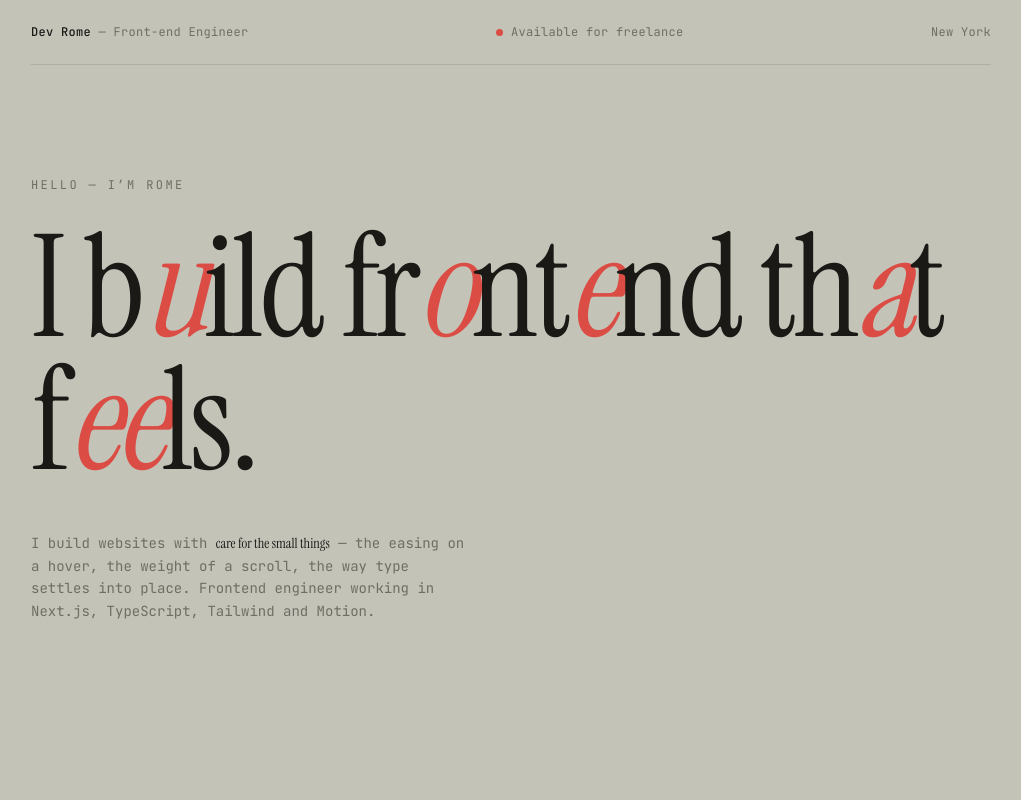
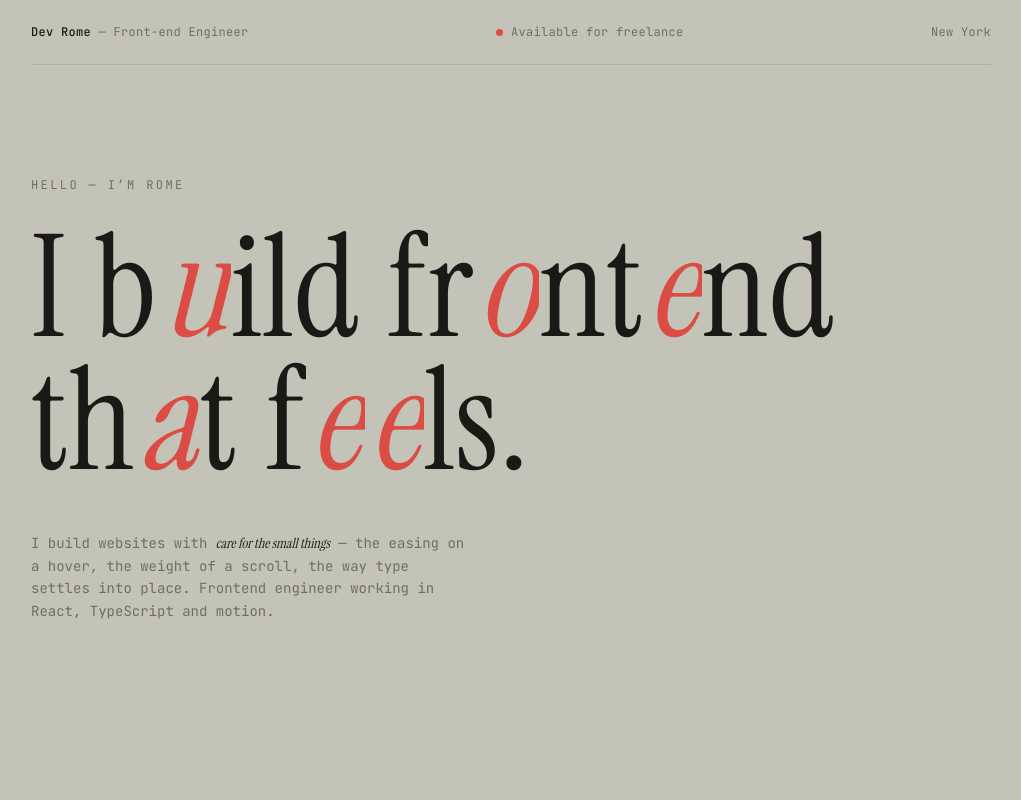
Before and after one commit to dev-rome/Dev-Rome-Portfolio, a Next.js app: page / in a window 1280 px wide. Shown: the top 800 px of the page, without its empty margins (129-1150 px from the left). Built offline with nearby package versions, Linux system fonts and the light colour scheme.

Commit message:
feat: add kinetic heading with masked reveal and cursor lean

```diff
--- a/components/Hero.tsx
+++ b/components/Hero.tsx
@@ -1,22 +1,22 @@
+import KineticHeading from "@/components/KineticHeading";
+
 export default function Hero() {
   return (
     <section className="py-24 sm:py-28">
       <p className="mb-7 font-mono text-xs uppercase tracking-[0.2em] text-muted">
         Hello — I&rsquo;m Rome
       </p>
-      <h1 className="font-serif font-normal leading-[0.94] tracking-tight text-[clamp(46px,11.5vw,142px)]">
-        I b<span className="italic text-accent">u</span>ild fr
-        <span className="italic text-accent">o</span>nt
-        <span className="italic text-accent">e</span>nd th
-        <span className="italic text-accent">a</span>t f
-        <span className="italic text-accent">ee</span>ls.
-      </h1>
+      <KineticHeading
+        text="I b*u*ild fr*o*nt*e*nd th*a*t f*ee*ls."
+        className="font-serif font-normal leading-[0.94] text-[clamp(46px,11.5vw,142px)]"
+      />
       <p className="mt-11 max-w-[52ch] font-mono text-sm leading-relaxed text-muted">
         I build websites with{" "}
-        <span className="font-serif text-ink">care for the small things</span> —
-        the easing on a hover, the weight of a scroll, the way type settles into
-        place. Frontend engineer working in Next.js, TypeScript, Tailwind and
-        Motion.
+        <em className="font-serif italic text-ink">
+          care for the small things
+        </em>{" "}
+        — the easing on a hover, the weight of a scroll, the way type settles
+        into place. Frontend engineer working in React, TypeScript and motion.
       </p>
     </section>
   );
--- /dev/null
+++ b/components/KineticHeading.tsx
@@ -0,0 +1,175 @@
+"use client";
+
+import { useEffect, useMemo, useRef } from "react";
+import { motion, useReducedMotion } from "motion/react";
+
+type Props = {
+  text: string;
+  className?: string;
+};
+
+const EASE = [0.16, 1, 0.3, 1] as const;
+const STAGGER = 0.022;
+const BASE_DELAY = 0.1;
+
+const RADIUS = 160;
+const STRENGTH = 10;
+const SMOOTH = 0.18;
+
+function parseWords(text: string) {
+  return text.split(" ").map((word) => {
+    const chars: { char: string; accent: boolean }[] = [];
+    let accent = false;
+    for (const ch of word) {
+      if (ch === "*") {
+        accent = !accent;
+        continue;
+      }
+      chars.push({ char: ch, accent });
+    }
+    return chars;
+  });
+}
+
+export default function KineticHeading({ text, className }: Props) {
+  const reduce = useReducedMotion();
+  const words = useMemo(() => parseWords(text), [text]);
+  const plain = useMemo(() => text.replace(/\*/g, ""), [text]);
+
+  const headingRef = useRef<HTMLHeadingElement>(null);
+  const leanRefs = useRef<(HTMLSpanElement | null)[]>([]);
+  const applied = useRef<{ x: number; y: number }[]>([]);
+
+  useEffect(() => {
+    if (reduce) return;
+    const heading = headingRef.current;
+    if (!heading) return;
+
+    let raf = 0;
+    let hovering = false;
+    let mx = 0;
+    let my = 0;
+
+    const onMove = (e: MouseEvent) => {
+      mx = e.clientX;
+      my = e.clientY;
+    };
+
+    const tick = () => {
+      const els = leanRefs.current;
+      const rects = els.map((el) => (el ? el.getBoundingClientRect() : null));
+      for (let i = 0; i < els.length; i++) {
+        const el = els[i];
+        const r = rects[i];
+        if (!el || !r) continue;
+
+        const prev = applied.current[i] ?? { x: 0, y: 0 };
+        const baseX = r.left + r.width / 2 - prev.x;
+        const baseY = r.top + r.height / 2 - prev.y;
+        const dx = mx - baseX;
+        const dy = my - baseY;
+        const dist = Math.hypot(dx, dy);
+
+        let tx = 0;
+        let ty = 0;
+        if (dist < RADIUS) {
+          const pull = (1 - dist / RADIUS) * STRENGTH;
+          const angle = Math.atan2(dy, dx);
+          tx = Math.cos(angle) * pull;
+          ty = Math.sin(angle) * pull;
+        }
+
+        const nx = prev.x + (tx - prev.x) * SMOOTH;
+        const ny = prev.y + (ty - prev.y) * SMOOTH;
+        applied.current[i] = { x: nx, y: ny };
+        el.style.transform = `translate(${nx}px, ${ny}px)`;
+      }
+      if (hovering) raf = requestAnimationFrame(tick);
+    };
+
+    const onEnter = () => {
+      if (hovering) return;
+      hovering = true;
+      raf = requestAnimationFrame(tick);
+    };
+
+    const onLeave = () => {
+      hovering = false;
+      cancelAnimationFrame(raf);
+      const relax = () => {
+        const els = leanRefs.current;
+        let moving = false;
+        for (let i = 0; i < els.length; i++) {
+          const el = els[i];
+          const prev = applied.current[i] ?? { x: 0, y: 0 };
+          const nx = prev.x * (1 - SMOOTH);
+          const ny = prev.y * (1 - SMOOTH);
+          applied.current[i] = { x: nx, y: ny };
+          if (el) el.style.transform = `translate(${nx}px, ${ny}px)`;
+          if (Math.abs(nx) > 0.1 || Math.abs(ny) > 0.1) moving = true;
+        }
+        if (moving) {
+          raf = requestAnimationFrame(relax);
+        } else {
+          for (const el of els) if (el) el.style.transform = "";
+        }
+      };
+      raf = requestAnimationFrame(relax);
+    };
+
+    heading.addEventListener("mouseenter", onEnter);
+    heading.addEventListener("mouseleave", onLeave);
+    window.addEventListener("mousemove", onMove);
+
+    return () => {
+      cancelAnimationFrame(raf);
+      heading.removeEventListener("mouseenter", onEnter);
+      heading.removeEventListener("mouseleave", onLeave);
+      window.removeEventListener("mousemove", onMove);
+    };
+  }, [reduce]);
+
+  let index = 0;
+
+  return (
+    <h1 ref={headingRef} className={className} aria-label={plain}>
+      <span aria-hidden="true">
+        {words.map((word, wi) => (
+          <span key={wi} className="me-[0.2em] inline-block whitespace-nowrap">
+            {word.map((c, ci) => {
+              const i = index++;
+              return (
+                <span
+                  key={ci}
+                  ref={(el) => {
+                    leanRefs.current[i] = el;
+                  }}
+                  className="inline-block align-bottom"
+                >
+                  <span className="inline-block overflow-hidden align-bottom">
+                    <motion.span
+                      className={
+                        c.accent
+                          ? "inline-block italic text-accent px-[0.03em]"
+                          : "inline-block"
+                      }
+                      initial={reduce ? false : { y: "110%" }}
+                      animate={{ y: "0%" }}
+                      transition={{
+                        duration: 0.8,
+                        ease: EASE,
+                        delay: reduce ? 0 : BASE_DELAY + i * STAGGER,
+                      }}
+                    >
+                      {c.char}
+                    </motion.span>
+                  </span>
+                </span>
+              );
+            })}
+          </span>
+        ))}
+      </span>
+    </h1>
+  );
+}
```
